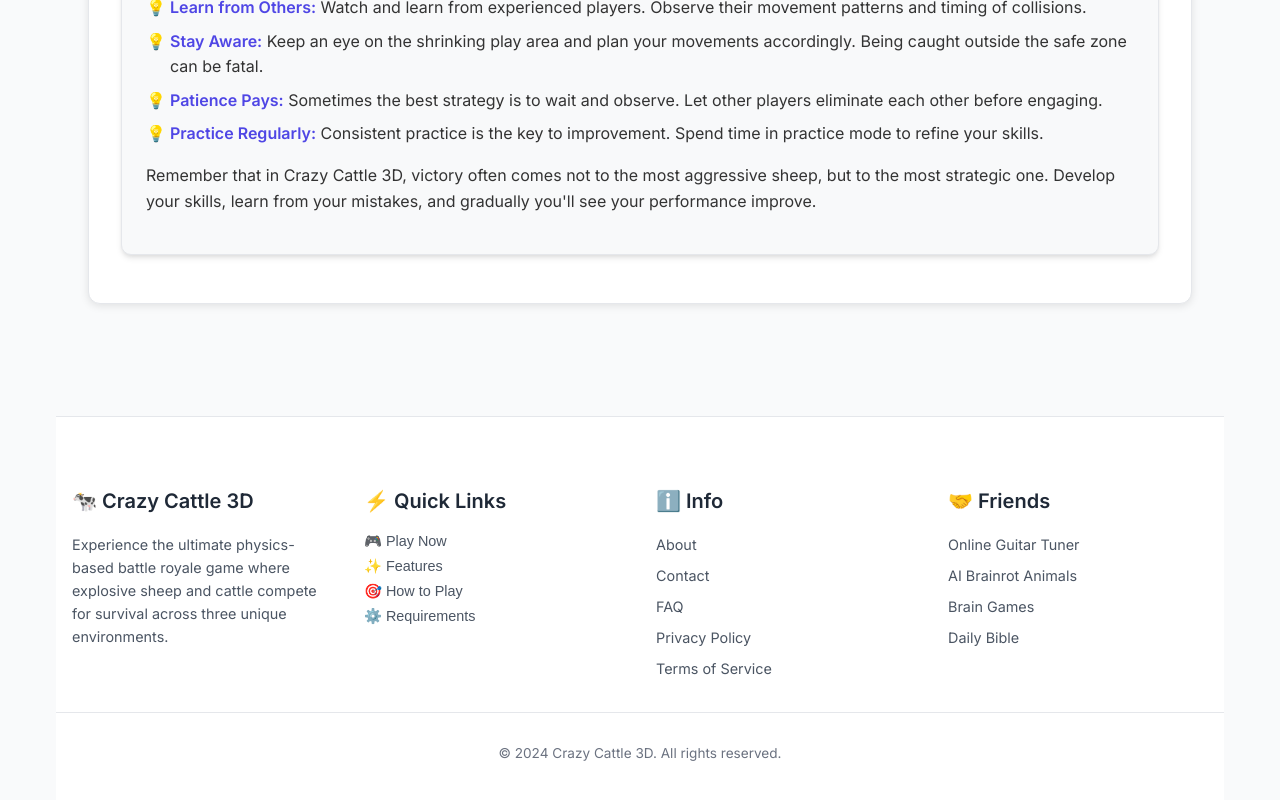
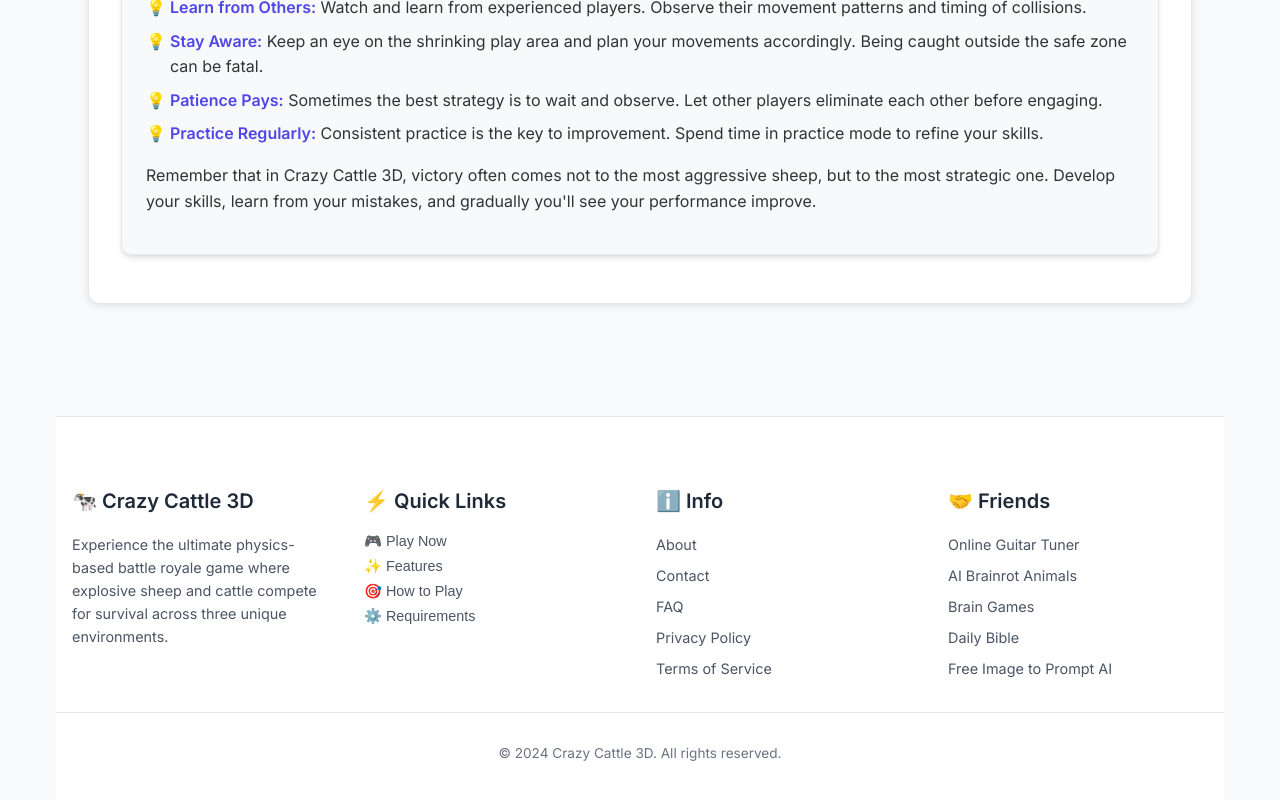
Before and after one commit to kanmiian/crazy-cattle, a React (Vite) app: page / in a window 1280 px wide. Shown: the part 7180-7980 px from the top of the page. Built offline with nearby package versions, Linux system fonts and the light colour scheme.

Commit message:
fix: add link

```diff
--- a/src/App.jsx
+++ b/src/App.jsx
@@ -428,6 +428,7 @@
             <a href="https://animalbrainrot.com/" target="_blank" rel="noopener noreferrer nofollow" className="footer-link">AI Brainrot Animals</a>
             <a href="https://braingames.quest/" target="_blank" rel="noopener noreferrer nofollow" className="footer-link">Brain Games</a>
             <a href="https://bibleforu.info/" target="_blank" rel="noopener noreferrer nofollow" className="footer-link">Daily Bible</a>
+            <a href="https://artiverse.app/ai/fluxproweb-com-image-to-prompt/" target="_blank" rel="noopener noreferrer nofollow" className="footer-link" title="Free Image to Prompt AI">Free Image to Prompt AI</a>
           </div>
         </div>
       </div>
```
